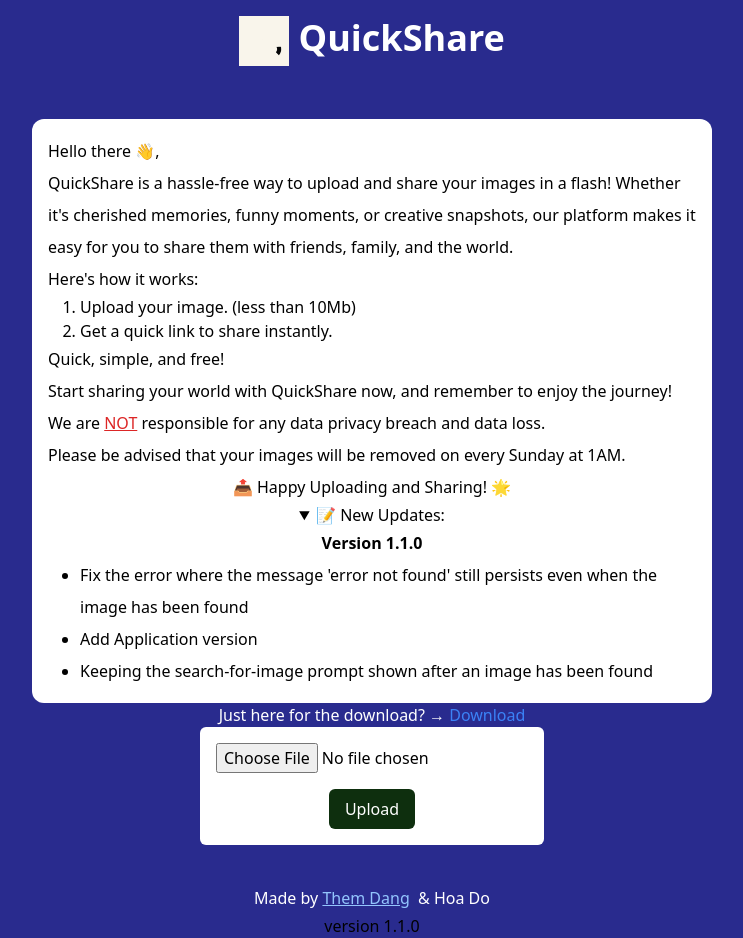
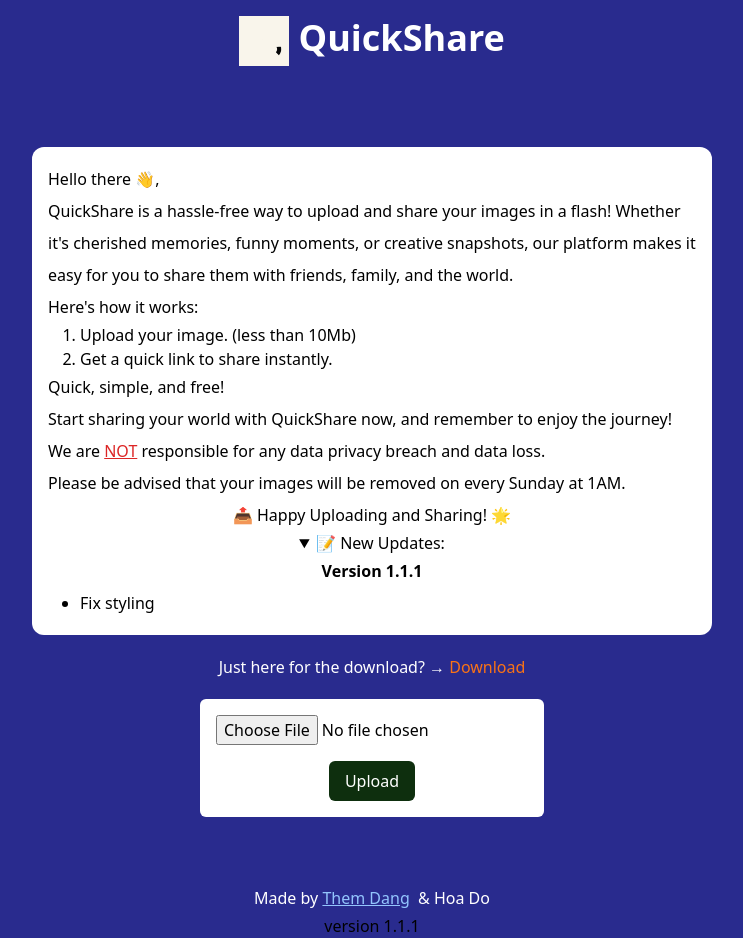
Before and after one commit to dnthem/quick-share, a Next.js app: page / in a window 1280 px wide. Both pictures are taken after a click on the heading "📝 New Updates:". Shown: the whole page, without its empty margins (268-1011 px from the left). Built offline with nearby package versions, Linux system fonts and the light colour scheme.

Commit message:
Fix styling in page.tsx and update application version to 1.1.1

```diff
--- a/app/page.tsx
+++ b/app/page.tsx
@@ -4,10 +4,10 @@ export default async function Home() {
   return (
     <main className="flex flex-col min-h-screen w-full items-center justify-center bg-primary">
       <Greeting />
-      <span className="text-white">
+      <span className="text-white my-5">
         Just here for the download? &#8594;&nbsp;
 
-        <Link href="/download" className="text-blue-500 hover:underline">
+        <Link href="/download" className=" text-orange-500 hover:underline">
           Download
         </Link>
       </span>
--- a/components/Greeting.tsx
+++ b/components/Greeting.tsx
@@ -21,9 +21,7 @@ function Greeting() {
         <p>
           <span className='font-bold'>Version {application_version}</span>
           <ul className='list-disc pl-8 text-left'>
-            <li>Fix the error where the message 'error not found' still persists even when the image has been found</li>
-            <li>Add Application version</li>
-            <li>Keeping the search-for-image prompt shown after an image has been found</li>
+            <li>Fix styling</li>
           </ul>
         </p>
       </details>
--- a/constants/index.ts
+++ b/constants/index.ts
@@ -35,4 +35,4 @@ export const randomWords = [
   "zelig", "atlantis", "brilliance", "chimera", "delta"
 ];
 
-export const application_version = "1.1.0";
+export const application_version = "1.1.1";
```
